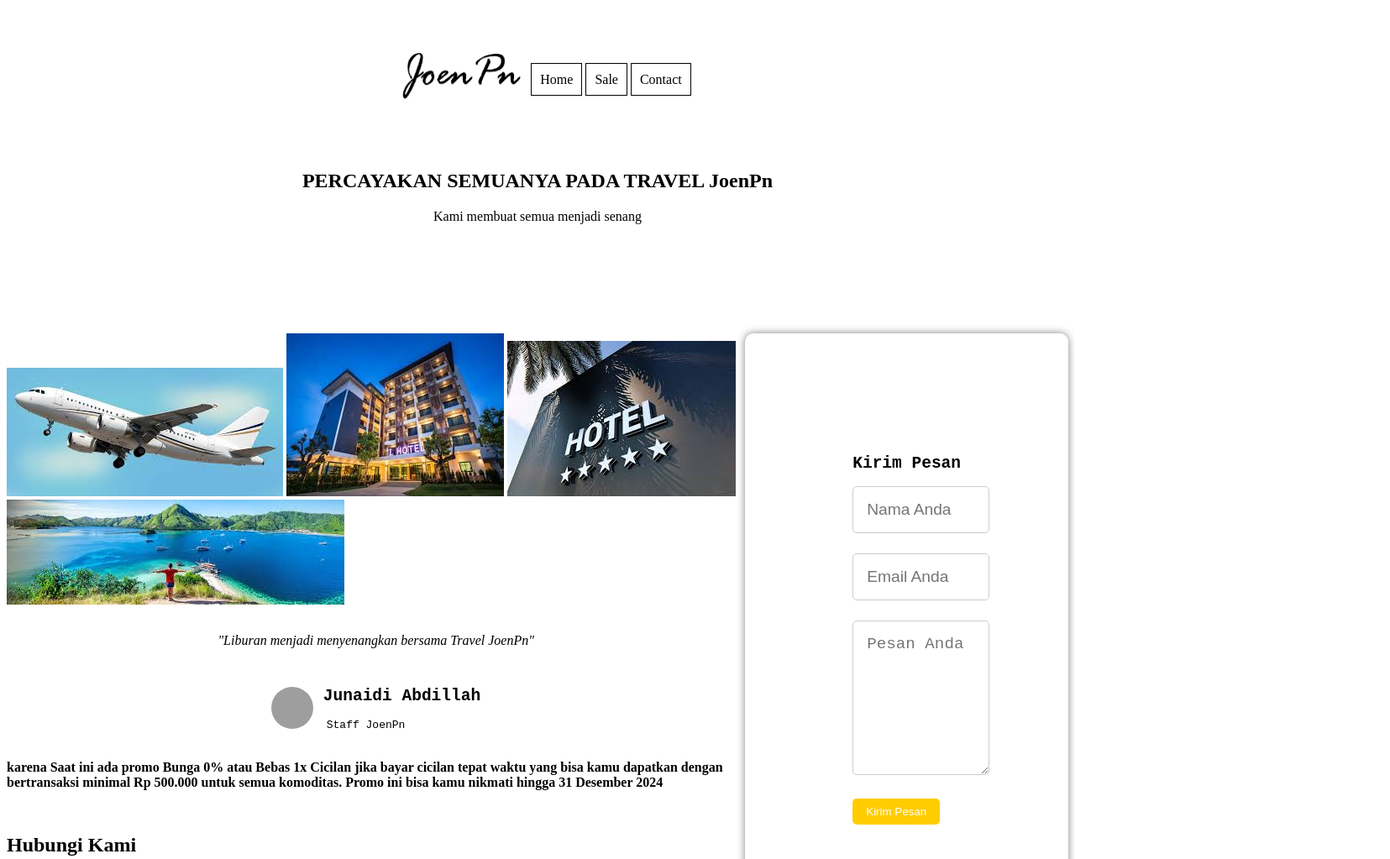
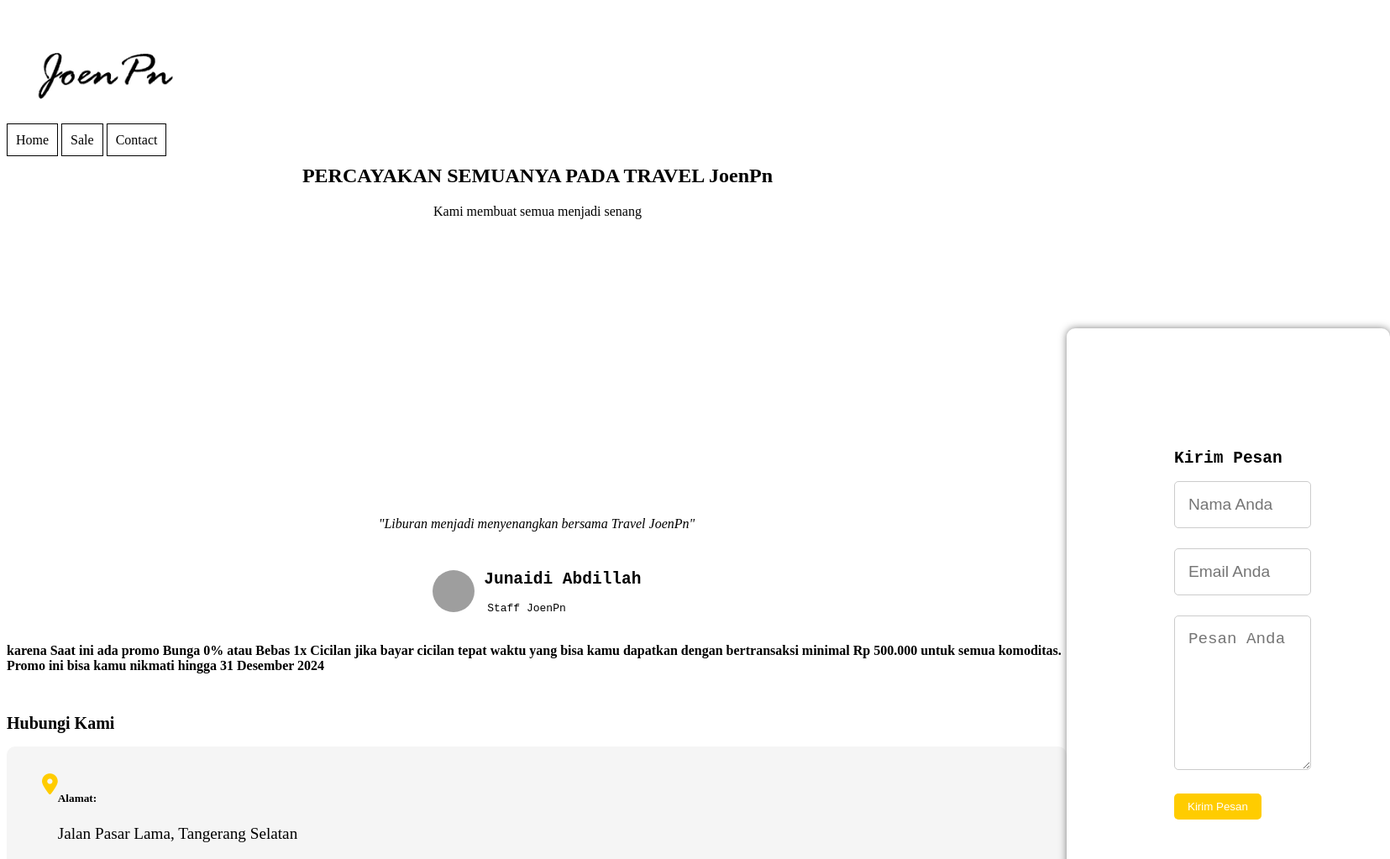
Before and after one commit to revou-fundamental-course/22-jul-24-joenpn, a plain HTML site: page index.html in a window 1280 px wide. Shown: the top 1023 px of the page at 84% size, 1655 px wide, since content can reach past the window. Drawn offline with Linux system fonts and the light colour scheme; grey boxes are pictures that could not be loaded.

Commit message:
Update style.css

```diff
--- a/css/style.css
+++ b/css/style.css
@@ -2,15 +2,19 @@
 
 nav {
 
-    display: flex;
-    justify-content: center;
+    display: contents;
+    justify-content: 50%;
     padding: 12px;
     align-items: center;
 }
-
+ /* ini logo */
 .logo-icon{
     img{
-        float: left;
+        display: flex;
+        justify-content: center;
+        padding: 12px;
+        height: 150px;
+        width: 200px;
     }
 
     height: 150px;
@@ -46,12 +50,12 @@ nav {
     align-items: center;
 }
 
-.main-content-banner {
+/* .main-content-banner { */
 
-    width: 100%;
-    height: 750px;
+    /* width: 100%; */
+    /* height: 750px; */
 
-}
+/* } */
 
 .item-icon{
     height: 50px;
@@ -67,12 +71,14 @@ nav {
     justify-content: center;
 }
 
+/* kotak pesan */
 .kontak {
     margin-bottom: 5rem;
     text-align: justify;
+
 }
 .kontak h2{
-    font-size: 24px;
+    font-size: 20px;
     margin-bottom: 1rem;
 }
 .kontak-container{
@@ -106,8 +112,10 @@ nav {
     font-size: 1.2rem;
     margin: 0;
 }
+
+/* kontak */
 .kontak-form{
-    flex: 1;
+    flex: 10%;
     background-color: white;
     box-shadow: 0 0 10px rgba(0,0,0, .5);
     padding: 8rem;
@@ -115,8 +123,9 @@ nav {
     text-align: left;
 }
 .kontak-form h3{
-    font-size: 24px;
+    font-size: 30px;
     margin-bottom: 1rem;
+    padding: 3rem;
 }
 .form-group{
     margin-bottom: 1.5rem;
@@ -145,3 +154,50 @@ button[type="submit"]:hover {
     background-color: #555;
     color: white;
 }
+.main-content-banner{
+/* .container{ */
+    width: 85vmin;
+    position: absolute;
+    transform: translate(-50%, -50%);
+    top: 50%;
+    left: 50%;
+    overflow: hidden;
+    border: 20px solid #ffffff;
+    border-radius: 8px;
+    box-shadow: 10px 25px 30px rgba(30,30,200,0,3);
+}
+.wrapper{
+    width: 100%;
+    display: flex;
+    animation: slide 3s infinite;
+}
+@keyframes slide{
+    0%{
+        transform: translatex(0);
+    }
+    25%{
+        transform: translatex(0);
+    }
+    30%{
+        transform: translatex(-100%);
+    }
+    50%{
+        transform: translatex(-100%);
+    }
+    55%{
+        transform: translatex(-200%);
+    }
+    75%{
+        transform: translatex(-200%);
+    }
+    80%{
+        transform: translatex(-300%);
+    }
+    100%{
+        transform: translatex(-300%);
+    }
+
+}
+.img{
+    width: 100%;
+}
```
